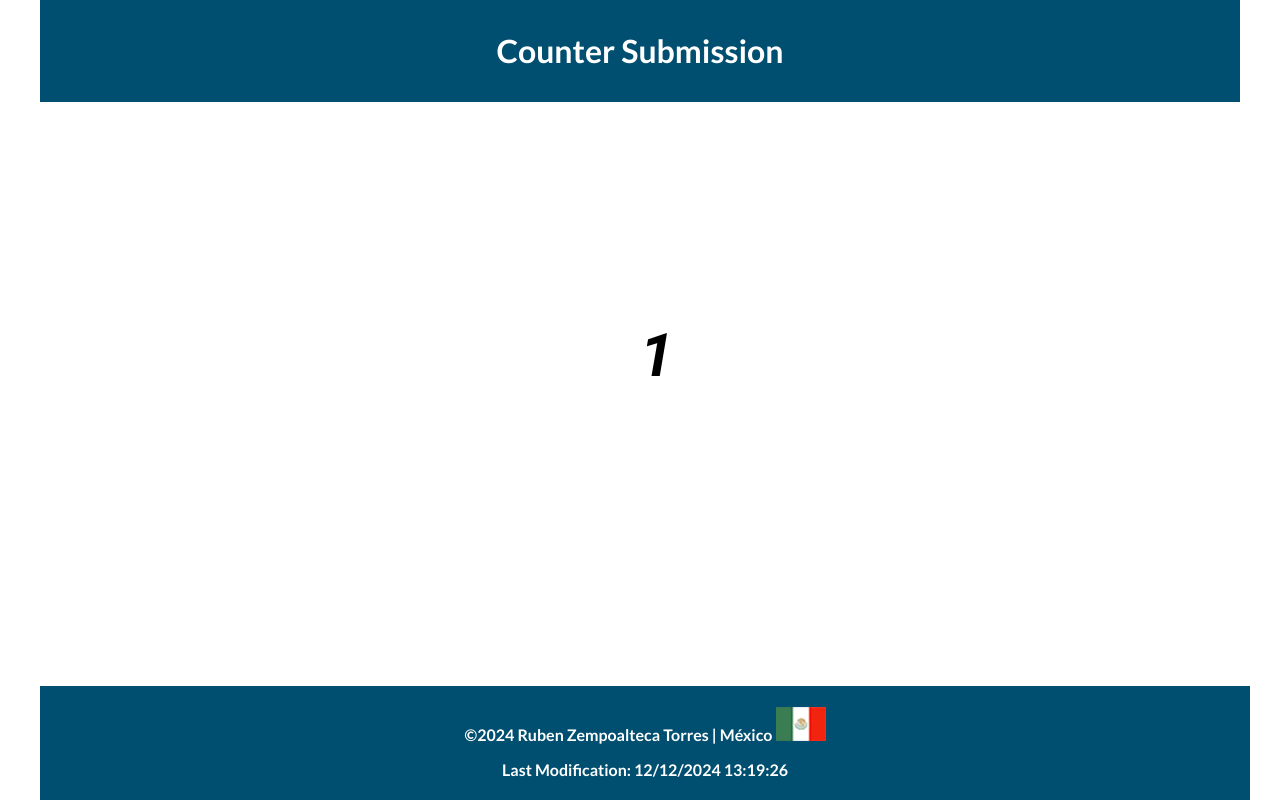
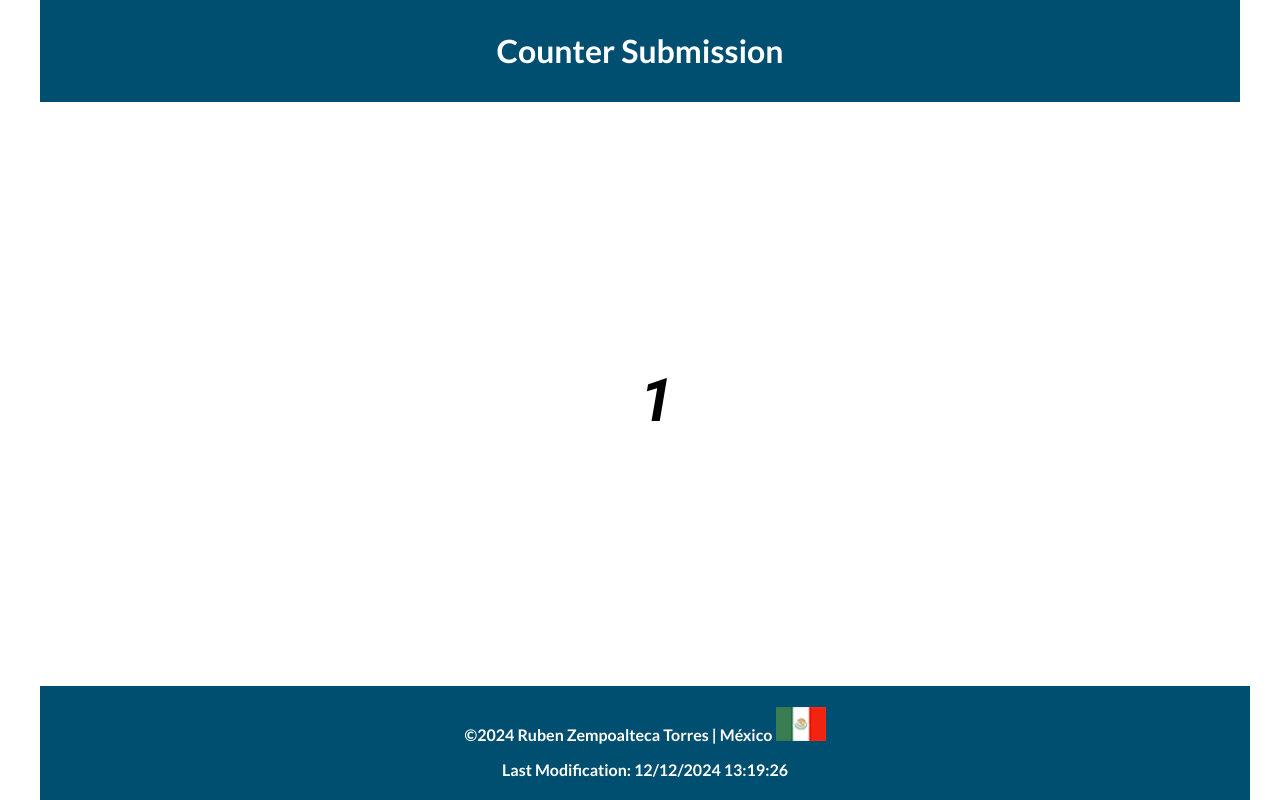
Before and after one commit to ruzempo/wdd131, a plain HTML site: page review.html in a window 1280 px wide. Drawn offline with Linux system fonts and the light colour scheme.

Commit message:
traslatey update

```diff
--- a/styles/review.css
+++ b/styles/review.css
@@ -34,8 +34,8 @@
       margin: 0;
       position: absolute;
       left: 50%;
-      top: 40%;
-      transform: translateY(-50%, -50%);
+      top: 50%;
+      transform: translateY(-50%);
   }
 
   /* footer styles */
```
